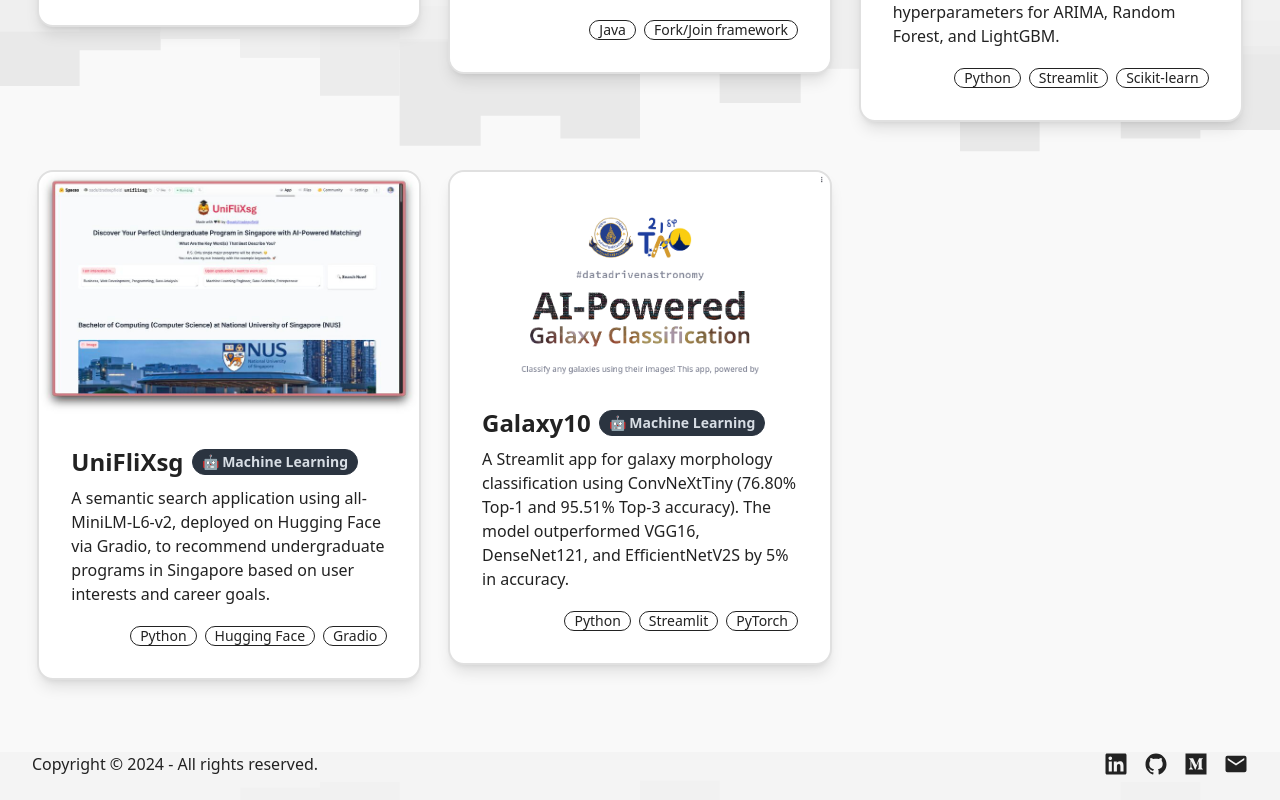
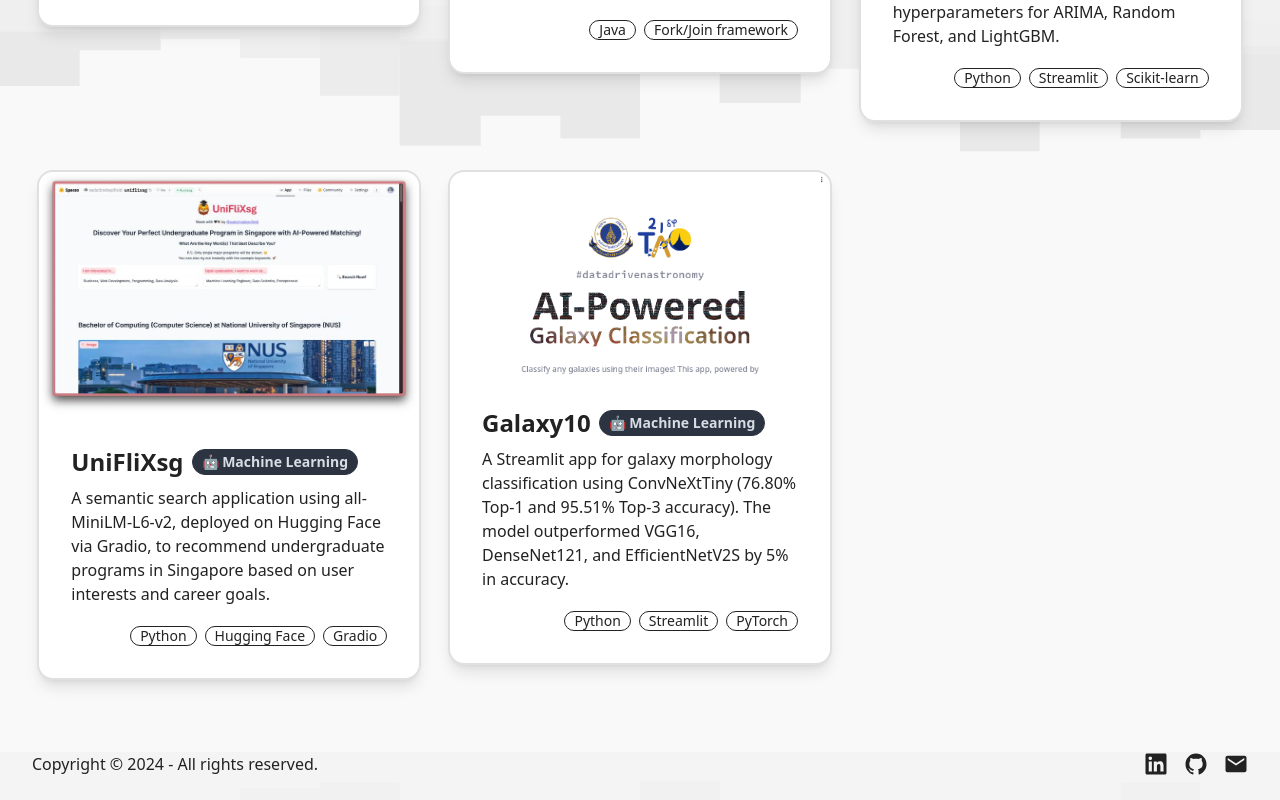
Before and after one commit to oadultradeepfield/phanuphats, a Next.js app: page / in a window 1280 px wide. Shown: the part 955-1755 px from the top of the page. Built offline with nearby package versions, Linux system fonts and the light colour scheme.

Commit message:
Update Footer

```diff
--- a/app/components/Footer.tsx
+++ b/app/components/Footer.tsx
@@ -29,15 +29,6 @@
           <IoLogoGithub size={24} />
         </a>
         <a
-          href="https://medium.com/@oadultradeepfield"
-          target="_blank"
-          rel="noopener noreferrer"
-          aria-label="Medium Profile"
-          className="transition-colors hover:text-gray-600"
-        >
-          <FaMedium size={24} />
-        </a>
-        <a
           href="mailto:phanuphat.srisukhawasu@gmail.com"
           aria-label="Email Contact"
           className="transition-colors hover:text-gray-600"
```
